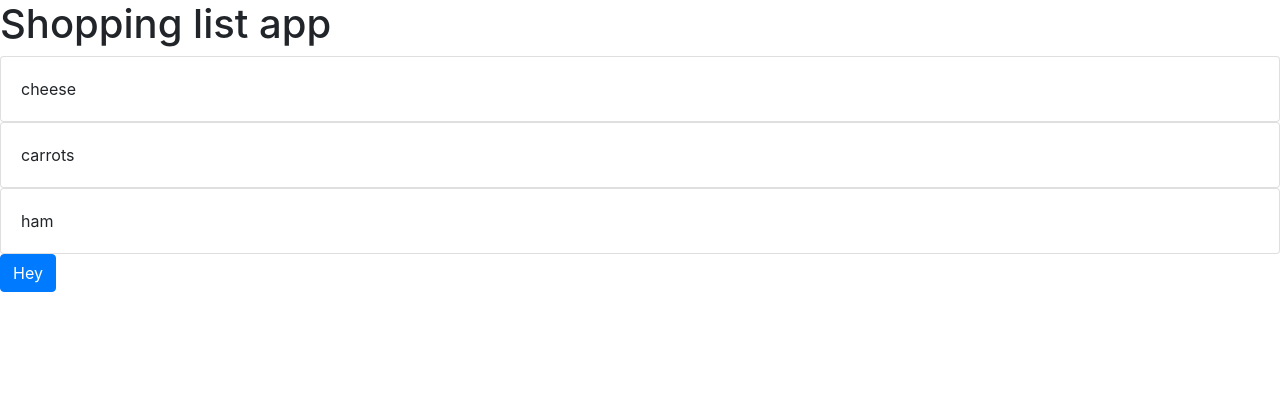
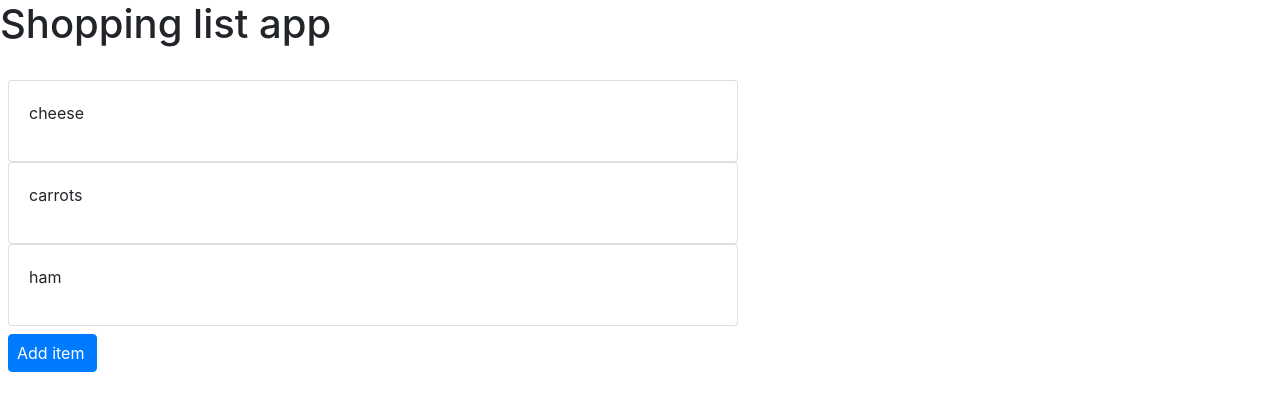
Before and after one commit to miguelmoreba/shopping-list, an Angular app: page / in a window 1280 px wide. Shown: the top 410 px of the page. Built offline with nearby package versions, Linux system fonts and the light colour scheme.

Commit message:
style html

```diff
--- a/src/app/app.component.html
+++ b/src/app/app.component.html
@@ -1,11 +1,16 @@
 <h1>Shopping list app</h1>
+<div class="container-flui pt-4 pl-2">
+  <div class="row">
+    <div *ngFor="let item of items" class="col-md-7">
+      <div class="card">
+        <div class='card-body'>
+          <p>{{item}}</p>
+        </div>
+      </div>
+    </div>
+  </div>
 
-<div *ngFor="let item of items" class="card">
-  <div class='card-body'>
-    {{item}}
-  </div>
+  <button class="btn btn-primary pl-2 mt-2" (click)="onClick()">
+    Add item
+  </button>
 </div>
-
-<button class="btn btn-primary">
-  Hey
-</button>
```
